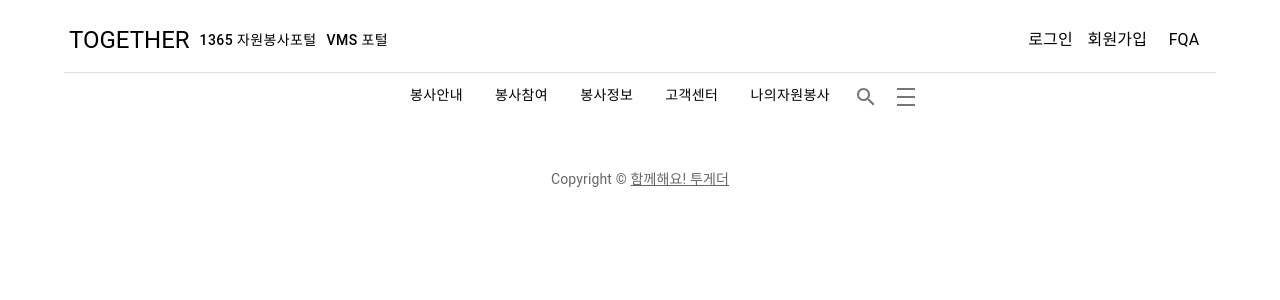
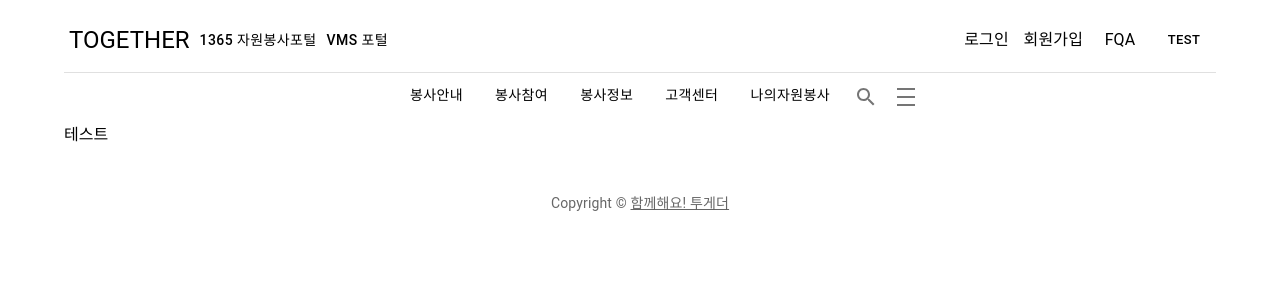
Before and after one commit to jaewoong-gwon/together, a React (Create React App) app: page /Management in a window 1280 px wide. Shown: the top 300 px of the page. Built offline with nearby package versions, Linux system fonts and the light colour scheme.

Commit message:
Login test

```diff
--- a/src/app/App.js
+++ b/src/app/App.js
@@ -14,7 +14,7 @@ import Login from "./pages/Login";
 import SignUp from "./pages/SignUp";
 import Join from "./pages/Join";
 import Write from "./pages/Write";
-
+import Management from "./pages/Management"
 const navList = [
   { id: 1, title: "봉사안내", url: "#" },
   { id: 2, title: "봉사참여", url: "/Join" },
@@ -82,6 +82,9 @@ function App() {
            <Route path="/Write">
             <Write/>
            </Route>
+           <Route path="/Management">
+            <Management/>
+           </Route>
         </main>
       </Container>
       <Footer />
--- a/src/app/components/Header.js
+++ b/src/app/components/Header.js
@@ -3,8 +3,18 @@ import Toolbar from "@mui/material/Toolbar";
 import Button from "@mui/material/Button";
 import { Box } from "@mui/system";
 import Typography from "@mui/material/Typography";
+import axios from "axios";
+import {withRouter} from "react-router-dom";
 
-function Header() {
+function Header({history}) {
+const test = () => {
+    axios.get("/api/Management")
+        .then((response) => {
+            console.log(response.data);
+            const url = response.data;
+            history.push({id:1},'Management',url);
+        })
+}
   return (
     <React.Fragment>
       <Toolbar
@@ -36,10 +46,13 @@ function Header() {
           <Button size="small" color="inherit" href="/Fqa">
             <Typography>FQA</Typography>
           </Button>
+          <Button size="small" color="inherit" onClick={test}>
+            Test
+          </Button>
         </Box>
       </Toolbar>
     </React.Fragment>
   );
 }
 
-export default Header;
+export default withRouter(Header);
--- a/src/app/pages/Join.js
+++ b/src/app/pages/Join.js
@@ -36,6 +36,7 @@ function Join({history}) {
     }
 
     const handleDelete = () => {
+        console.log(checkedBox);
         const answer = window.confirm("진짜 삭제함??");
             if(answer === true){
                 axios.post("api/Join/delete",{
@@ -73,6 +74,7 @@ function Join({history}) {
          .get("api/Join")
          .then((response)=>{
                  const items = response.data;
+                 console.log(items);
                  setTotal(items); //total에 바로 적용되지 않음 -> React는 비동기 방식이기 때문.
                  setRows(items.slice(undefined,10));
                  //slice -> begin(Index) 부터 end(Index) 까지(end 미포함)
--- a/src/app/pages/Login.js
+++ b/src/app/pages/Login.js
@@ -42,11 +42,27 @@ function Login() {
           loginInfo : loginInfo
       }
   }).then((response)=>{
-      console.log(response.data)
+      console.log(response.data);
+
   }).catch((error) => {
       console.log(error.response);
   })
   };
+
+  const handleSnsLogin = (event) => {
+        const snsName = event.currentTarget.id;
+            axios.get(`api/login/${snsName}`)
+                .then((response) =>{
+                    console.log(response);
+                    //controller로 선언하여, 단일 파라미터를 받아 파라미터에 따라 하나의 서비스에서 다른 요청을 보냄.
+                    //요청 처리가 끝나면 View 리턴? -> redirect 해주는 방식.
+                    //응답이 성공으로 오면 세션?쿠키?정보 저장 후 home 으로 이동 redirect?
+                }).catch((error)=>{
+                    //응답 실패는 오류 처리로 해결. 응답 실패 -> sns 연동 실패만 처리
+                    //내부 db 연동 등 backend 에서 처리할 껀 frontend 로 넘기지 않는다.
+                })
+  };
+
 
   const lists = [
     { id: 1, title: "아이디 찾기", url: "#" },
@@ -134,7 +150,7 @@ function Login() {
           <Button sx={{ mt: 3 }} href="https://accounts.google.com/o/oauth2/v2/auth?response_type=code&scope=profile%20email&access_type=offline&state=state_parameter_passthrough_value&redirect_uri=http://localhost:8080/login/oauth2/code/google&client_id=812440292846-dojq800gmset5ro180rm4gaj13ml0rpf.apps.googleusercontent.com">
             <img src={googleLogin} />
           </Button>
-          <Button sx={{ mt: 3, width:'90%'}} href="https://nid.naver.com/oauth2.0/authorize?response_type=code&client_id=PChZYiVT1UdbEnkmBs1g&state=STATE_STRING&redirect_uri=http://localhost:8080/oauth2/naver">
+          <Button sx={{ mt: 3, width:'90%'}} id="naver" onClick={handleSnsLogin}>
             <img src={naverLogin} style={{ width : '50%'}} />
           </Button>
         </Box>
--- /dev/null
+++ b/src/app/pages/Management.js
@@ -0,0 +1,15 @@
+import React from "react";
+import { Box  } from "@mui/material/";
+import {useState,useEffect} from "react";
+import axios from "axios";
+
+function Management() {
+
+  return (
+    <Box>
+        테스트
+    </Box>
+  );
+}
+
+export default Management;
--- a/src/app/pages/Write.js
+++ b/src/app/pages/Write.js
@@ -23,7 +23,6 @@ function Write({history}) {
       boardTitle : values.boardTitle,
       boardContent : values.boardContent
     }
-    console.log(board);
     axios.get('api/Join/insert',{
           params: {
               board : board
--- a/src/setupProxy.js
+++ b/src/setupProxy.js
@@ -4,7 +4,7 @@ module.exports = function (app) {
   app.use(
     "/api",
     createProxyMiddleware({
-      target: "http://localhost:8080",
+      target: "http://localhost:80",
       changeOrigin: true,
     })
   );
```
